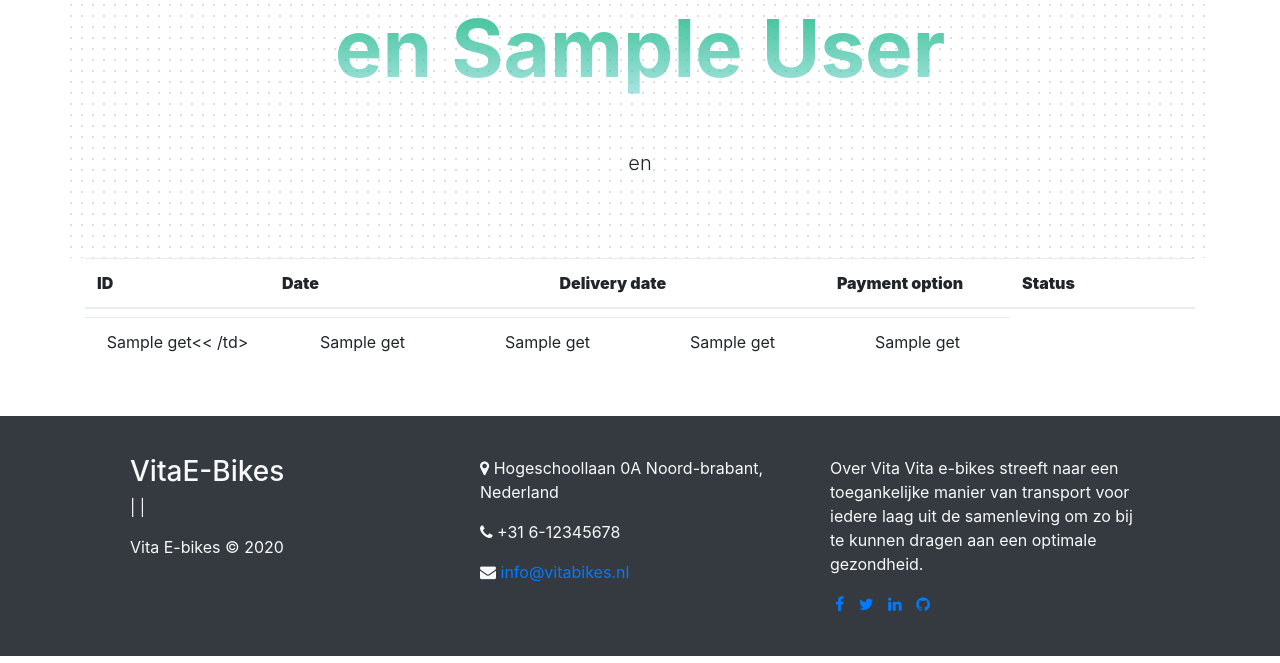
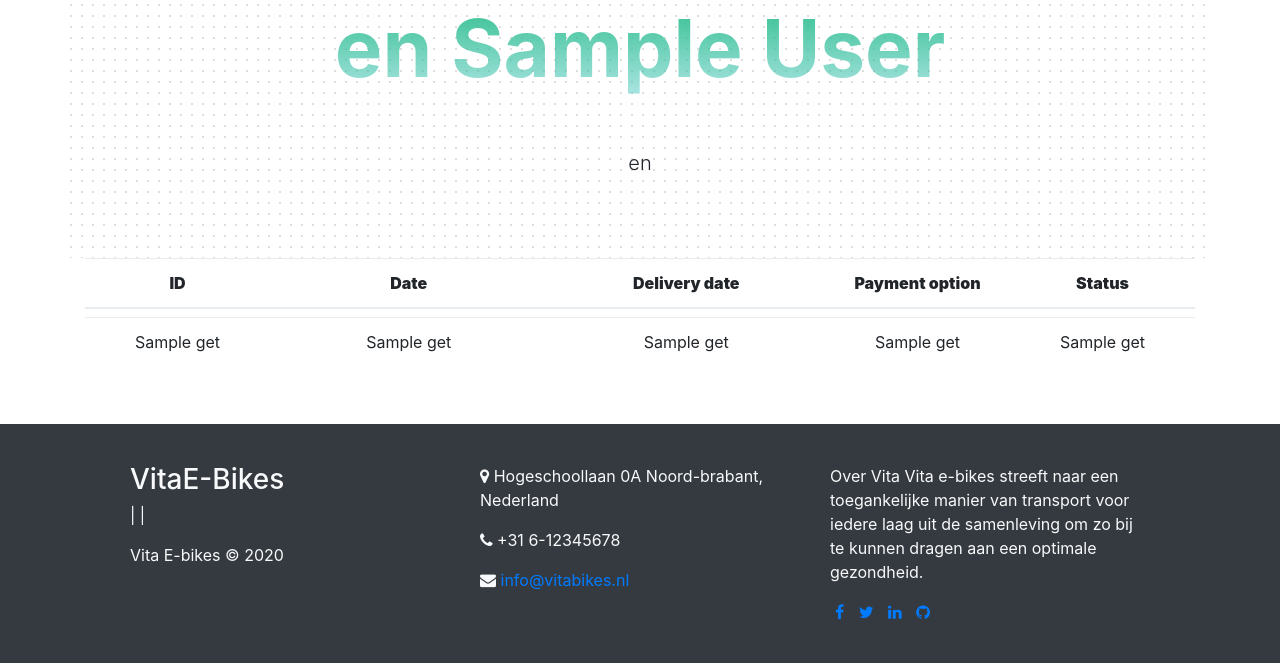
Before and after one commit to Outis073/proftaak_p4, a PHP site: template src/Views/Order.php in a window 1280 px wide. Shown: the part 71-734 px from the top of the page. Run offline with PHP 8.4, Linux system fonts and the light colour scheme; the visitor is signed in with stand-in values (Sample User, id 1); the template is opened without the code that fills it: most values are stand-ins (such as "Sample title", 1, 10 or a date in 2020); data that the repository does not hold is empty; some libraries are stand-ins or nearby versions.

Commit message:
Update Order.php

```diff
--- a/src/Views/Order.php
+++ b/src/Views/Order.php
@@ -10,22 +10,22 @@
   <div class="container">
     <table class="container table table-hover">
       <thead>
-        <tr class="row pb-2">
-          <th class="col-md-2"><strong>ID</strong></th>
-          <th class="col-md-3"><strong>Date</strong></th>
-          <th class="col-md-3"><strong>Delivery date</strong></th>
-          <th class="col-md-2"><strong>Payment option</strong></th>
-          <th class="col-md-2"><strong>Status</strong></th>
+        <tr class="row pb-2 text-center">
+          <th class="col-md-2 text-center"><strong>ID</strong></th>
+          <th class="col-md-3 text-center"><strong>Date</strong></th>
+          <th class="col-md-3 text-center"><strong>Delivery date</strong></th>
+          <th class="col-md-2 text-center"><strong>Payment option</strong></th>
+          <th class="col-md-2 text-center"><strong>Status</strong></th>
 
 
         </tr>
       </thead>
       <tbody>
         <?php foreach ($orders as $order) : ?>
-          <tr class="row">
-            <td class="col-md-2"><?php echo $order->get('id'); ?><< /td>
-            <td class="col-md-2"><?php echo $order->get('date'); ?></td>
-            <td class="col-md-2"><?php echo $order->get('delivery_date'); ?></td>
+          <tr class="row pb-2">
+            <td class="col-md-2"><?php echo $order->get('id'); ?></td>
+            <td class="col-md-3"><?php echo $order->get('date'); ?></td>
+            <td class="col-md-3"><?php echo $order->get('delivery_date'); ?></td>
             <td class="col-md-2"><?php echo $order->get('payment_option'); ?></td>
             <td class="col-md-2"><?php echo $order->get('status'); ?></td>
           </tr>
```
